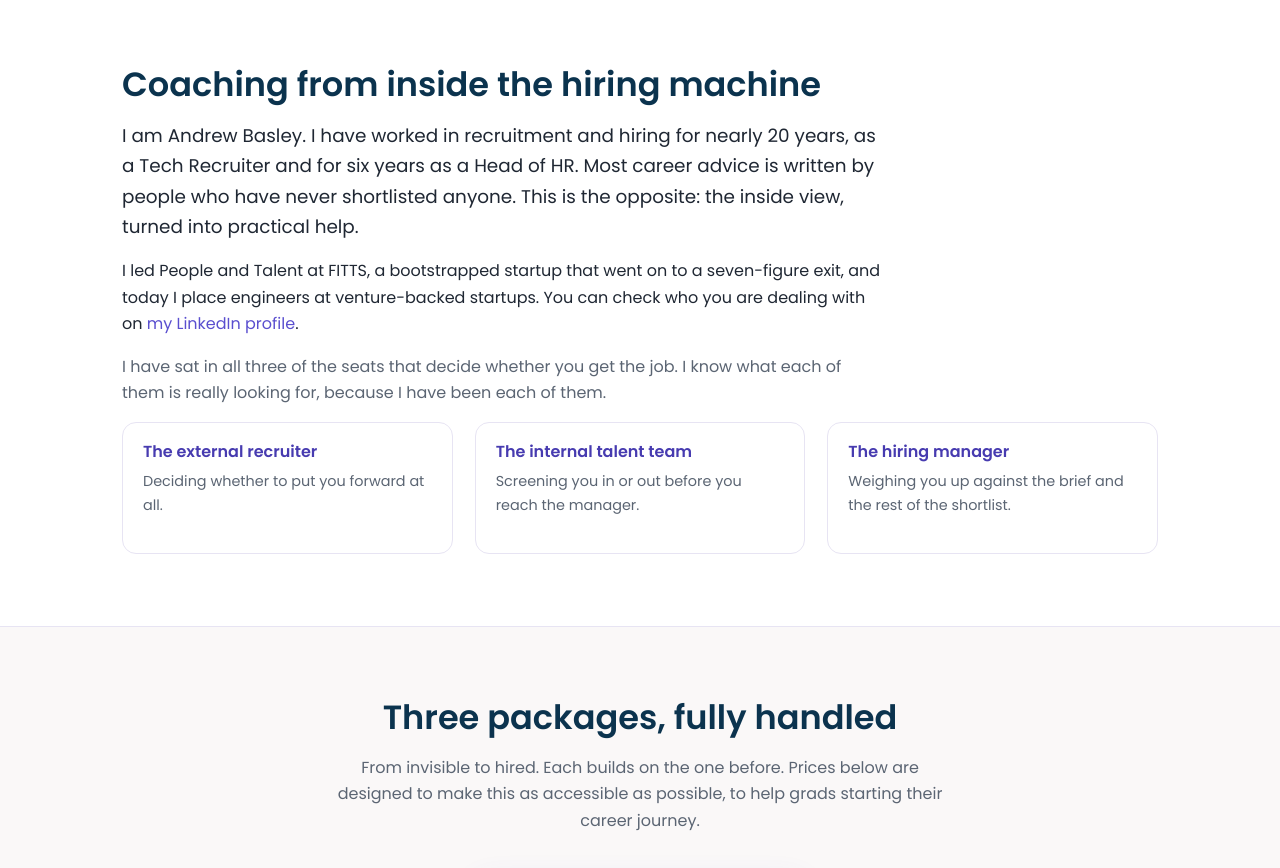
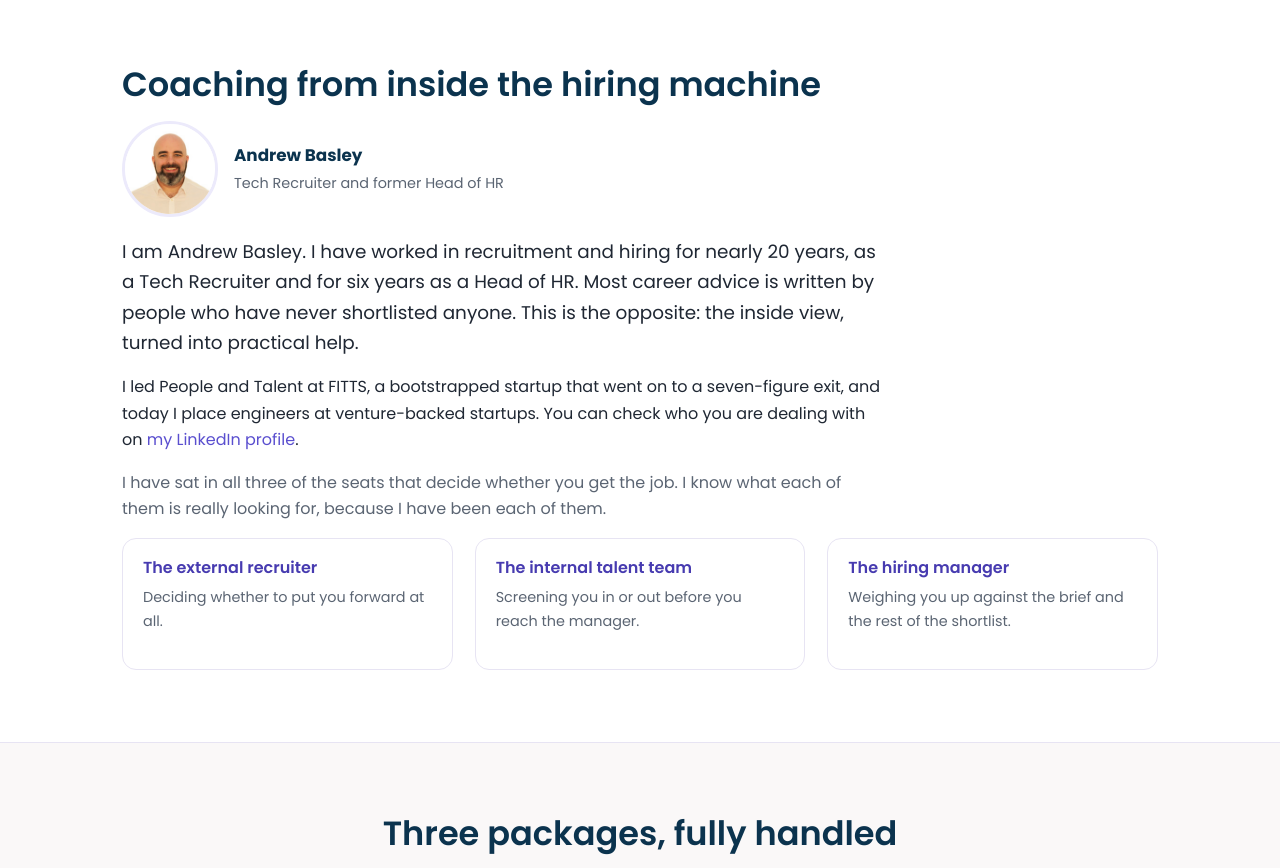
Before and after one commit to AndrewCoderise/coderise-coaching-site, a plain HTML site: page public/index.html in a window 1280 px wide. Shown: the part 1100-1968 px from the top of the page. Drawn offline with Linux system fonts and the light colour scheme.

Commit message:
Add Andrew's photo to the About section
Co-Authored-By: Claude Fable 5.2 <noreply@anthropic.com>
Claude-Session: https://claude.ai/code/session_01XRSobbw11vQuhhPpokcWJi

```diff
--- a/public/index.html
+++ b/public/index.html
@@ -155,6 +155,10 @@
 <section class="section alt" id="about">
   <div class="wrap">
     <h2>Coaching from inside the hiring machine</h2>
+    <div style="display:flex; align-items:center; gap:16px; margin:6px 0 20px">
+      <img src="assets/andrew-basley.png" alt="Andrew Basley" width="96" height="96" style="width:96px; height:96px; border-radius:50%; border:3px solid var(--tint); object-fit:cover" />
+      <div><strong style="color:var(--navy); font-size:1.05rem">Andrew Basley</strong><br /><span class="note">Tech Recruiter and former Head of HR</span></div>
+    </div>
     <p class="lead" style="max-width:760px">I am Andrew Basley. I have worked in recruitment and hiring for nearly 20 years, as a Tech Recruiter and for six years as a Head of HR. Most career advice is written by people who have never shortlisted anyone. This is the opposite: the inside view, turned into practical help.</p>
     <p style="max-width:760px">I led People and Talent at FITTS, a bootstrapped startup that went on to a seven-figure exit, and today I place engineers at venture-backed startups. You can check who you are dealing with on <a href="https://www.linkedin.com/in/andrewbasley" target="_blank" rel="noopener">my LinkedIn profile</a>.</p>
     <p style="max-width:760px" class="muted">I have sat in all three of the seats that decide whether you get the job. I know what each of them is really looking for, because I have been each of them.</p>
```
Also changed, not shown: public/assets/andrew-basley.png (added).
